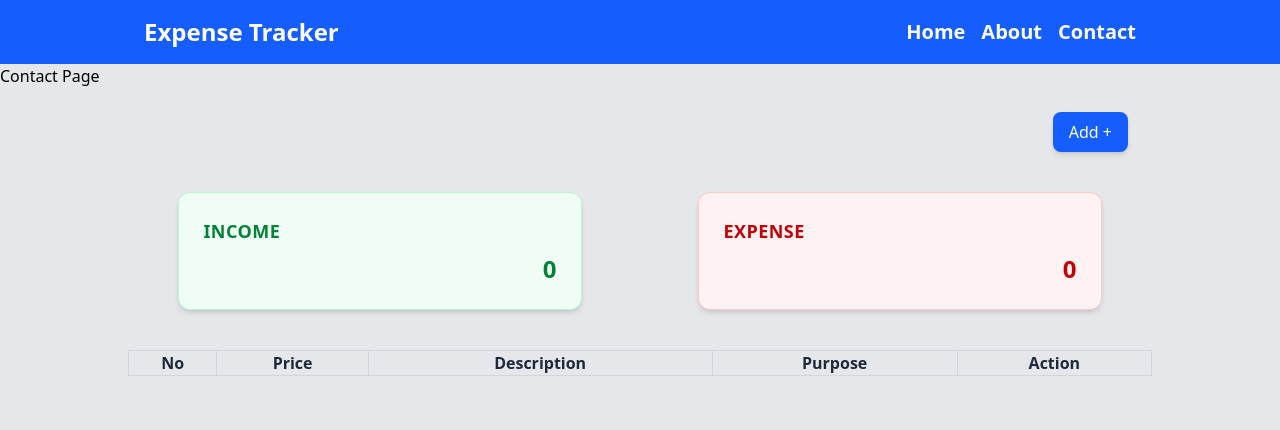
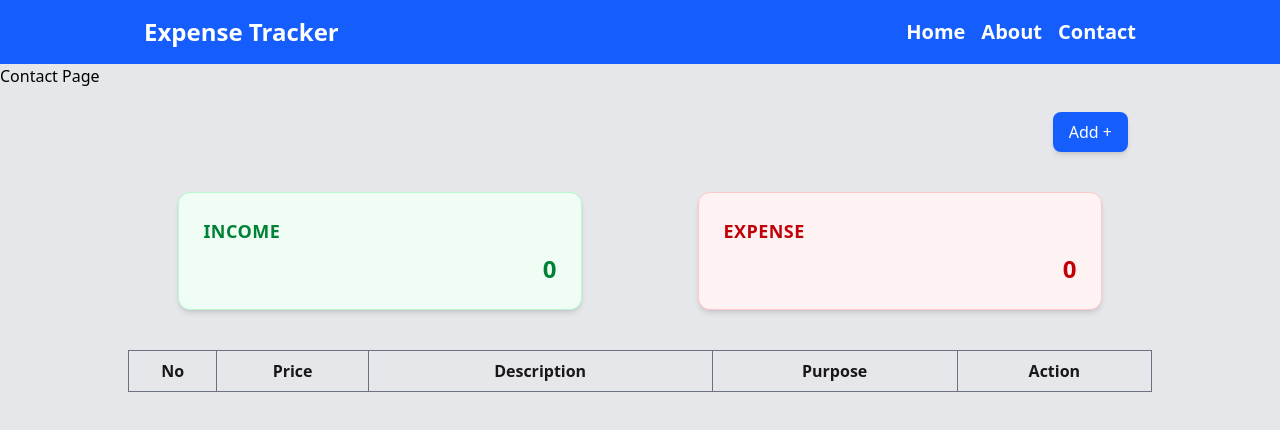
Before and after one commit to Hood-Khan/expense-management-app-reactjs, a React (Vite) app: page /contact in a window 1280 px wide. Shown: the top 430 px of the page. Built offline with nearby package versions, Linux system fonts and the light colour scheme.

Commit message:
expenseCard ui added

```diff
--- a/src/components/AddExpense.jsx
+++ b/src/components/AddExpense.jsx
@@ -104,8 +104,8 @@ function AddExpense() {
             className="w-full rounded-lg border border-gray-300 px-3 py-2 outline-none focus:ring-2 focus:ring-blue-500 focus:border-blue-500"
             required
           >
-            <option value="expense">Expense</option>
-            <option value="income">Income</option>
+            <option value="Expense">Expense</option>
+            <option value="Income">Income</option>
           </select>
         </div>
 
--- a/src/components/AllExpense.jsx
+++ b/src/components/AllExpense.jsx
@@ -4,14 +4,14 @@
   function AllExpense() {
 
     const {allExpense} = useContext(mainContext);
-    // console.log(data);
+    console.log(allExpense);
 
     const calMoney = (purpose) => {
 
       if(allExpense.length<=0){
         return 0;
       }
-      const expenses = allExpense.filter((cur,i)=>
+      const expenses = allExpense.filter((cur)=>
         cur.purpose==purpose
       ).map((cur)=>parseInt(cur.price))
       if(expenses.length<=1){
--- /dev/null
+++ b/src/components/ExpenseCard.jsx
@@ -0,0 +1,22 @@
+import React from 'react'
+
+function ExpenseCard({data,no}) {
+  return (
+    <>
+        <tr>
+            <td className='border border-gray-500 text-zinc-800 py-3 px-3'>{no}</td>
+            <td className='border border-gray-500 text-zinc-800 py-3 px-3'>Rs.{data.price}</td>
+            <td className='border border-gray-500 text-zinc-800 py-3 px-3'>{data.description}</td>
+            <td className='border border-gray-500 text-zinc-800 py-3 px-3 text-center'>
+                {data.purpose=='Income' && <span className='bg-green-300 font-semibold px-4.5 py-1 rounded-full'>{data.purpose}</span>}
+                {data.purpose=='Expense' && <span className='bg-red-300 font-semibold px-4 py-1 rounded-full'>{data.purpose}</span>}
+            </td>
+            <td className='border border-gray-500 text-zinc-800 py-3 px-3'>
+                <button>Delete</button>
+            </td>
+        </tr>
+    </>
+  )
+}
+
+export default ExpenseCard
--- a/src/components/ListExpense.jsx
+++ b/src/components/ListExpense.jsx
@@ -1,20 +1,33 @@
 import React, { useContext } from 'react'
 import { mainContext } from '../context/MainContext'
+import ExpenseCard from './ExpenseCard'
 
 function ListExpense() {
   const{allExpense} = useContext(mainContext)
   return (
     <>
       <table className='w-full border table-auto my-10 py-3'>
-        <tr>
-          <th className='border text-gray-800 border-gray-300'>No</th>
-          <th className='border text-gray-800 border-gray-300'>Price</th>
-          <th className='border text-gray-800 border-gray-300'>Description</th>
-          <th className='border text-gray-800 border-gray-300'>Purpose</th>
-          <th className='border text-gray-800 border-gray-300'>Action</th>
+        <thead>
+          <tr>
+          <th className='border text-zinc-900 border-gray-500 py-2'>No</th>
+          <th className='border text-zinc-900 border-gray-500'>Price</th>
+          <th className='border text-zinc-900 border-gray-500'>Description</th>
+          <th className='border text-zinc-900 border-gray-500'>Purpose</th>
+          <th className='border text-zinc-900 border-gray-500'>Action</th>
         </tr>
+        </thead>
+
         <tbody>
+          {
+            allExpense && allExpense.length>0 ? <>
+              {
+                  allExpense.map((cur,i)=>{
+                  return <ExpenseCard data={cur} no={i+1} key={i}/>
+                })
+              }
+            </>:<></>
 
+          }
         </tbody>
       </table>
     </>
```
